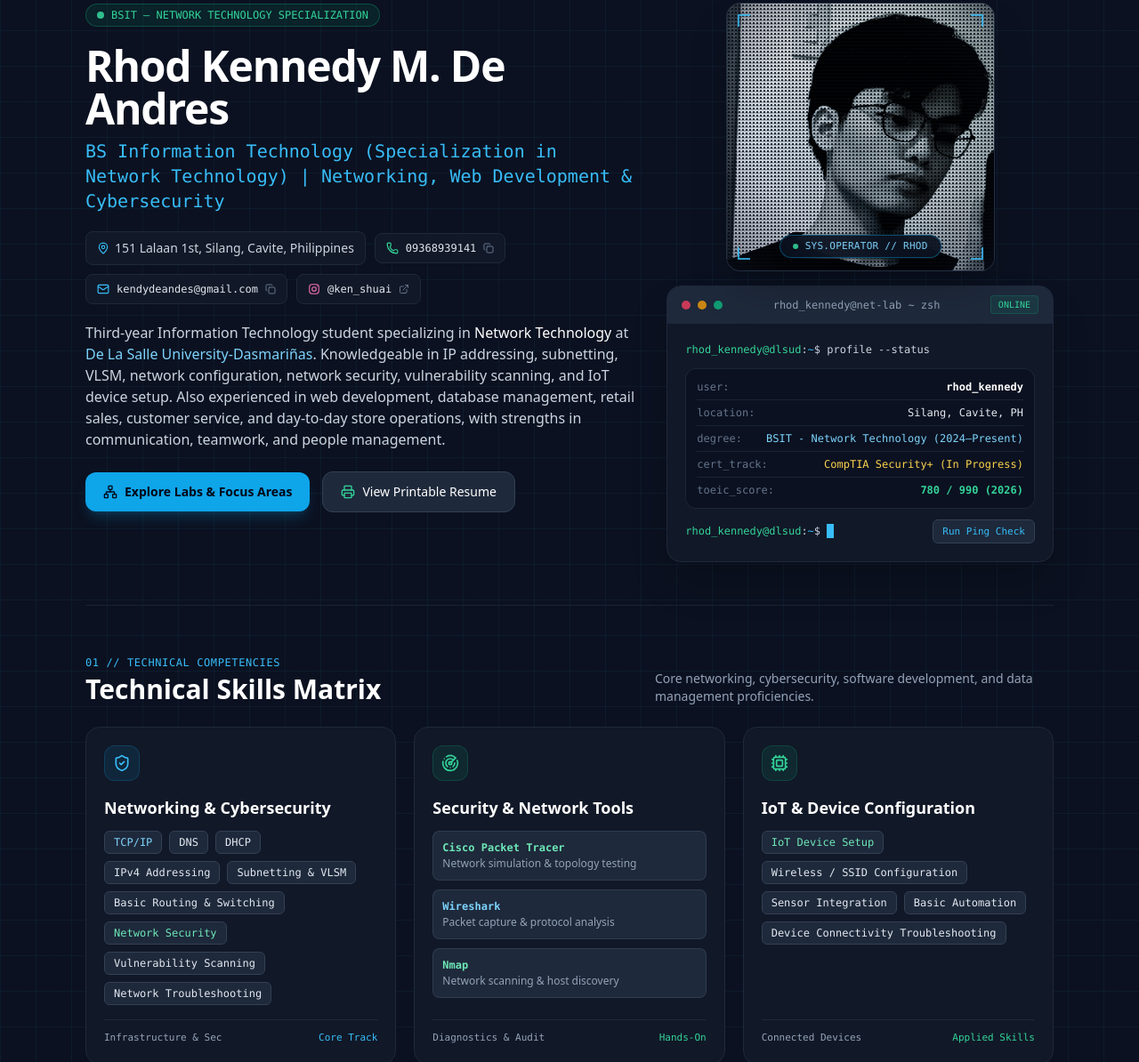
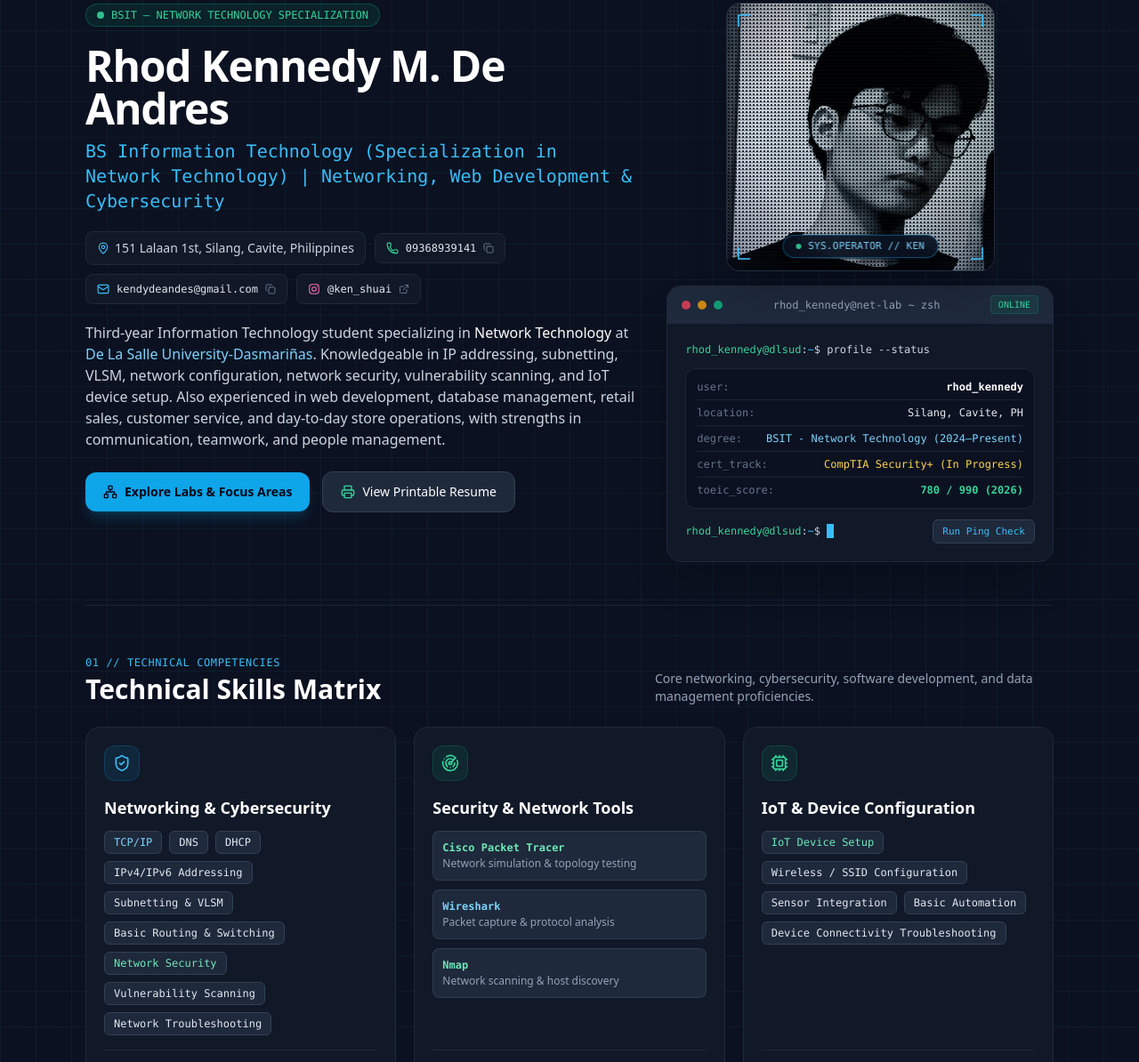
Before and after one commit to kendy-123456/ken-portfolio, a plain HTML site: page index.html in a window 1280 px wide. Shown: the part 86-1280 px from the top of the page at 89% size. Drawn offline with nearby package versions, Linux system fonts and the light colour scheme.

Commit message:
Update index.html

```diff
--- a/index.html
+++ b/index.html
@@ -153,7 +153,7 @@
                         <div class="absolute bottom-3.5 left-1/2 -translate-x-1/2 w-max z-20">
                             <span class="inline-flex items-center gap-2 px-3.5 py-1 rounded-full bg-[#0B1120]/90 backdrop-blur-md border border-sky-500/40 text-sky-300 font-mono text-[10px] sm:text-[11px] tracking-wide shadow-lg">
                                 <span class="w-1.5 h-1.5 rounded-full bg-emerald-400 animate-pulse"></span>
-                                SYS.OPERATOR // RHOD
+                                SYS.OPERATOR // KEN
                             </span>
                         </div>
                     </div>
@@ -235,7 +235,7 @@
                             <span class="px-2.5 py-1 rounded-md bg-[#1E293B] border border-slate-700 font-mono text-xs text-sky-300">TCP/IP</span>
                             <span class="px-2.5 py-1 rounded-md bg-[#1E293B] border border-slate-700 font-mono text-xs text-slate-200">DNS</span>
                             <span class="px-2.5 py-1 rounded-md bg-[#1E293B] border border-slate-700 font-mono text-xs text-slate-200">DHCP</span>
-                            <span class="px-2.5 py-1 rounded-md bg-[#1E293B] border border-slate-700 font-mono text-xs text-slate-200">IPv4 Addressing</span>
+                            <span class="px-2.5 py-1 rounded-md bg-[#1E293B] border border-slate-700 font-mono text-xs text-slate-200">IPv4/IPv6 Addressing</span>
                             <span class="px-2.5 py-1 rounded-md bg-[#1E293B] border border-slate-700 font-mono text-xs text-slate-200">Subnetting &amp; VLSM</span>
                             <span class="px-2.5 py-1 rounded-md bg-[#1E293B] border border-slate-700 font-mono text-xs text-slate-200">Basic Routing &amp; Switching</span>
                             <span class="px-2.5 py-1 rounded-md bg-[#1E293B] border border-slate-700 font-mono text-xs text-emerald-300">Network Security</span>
```
